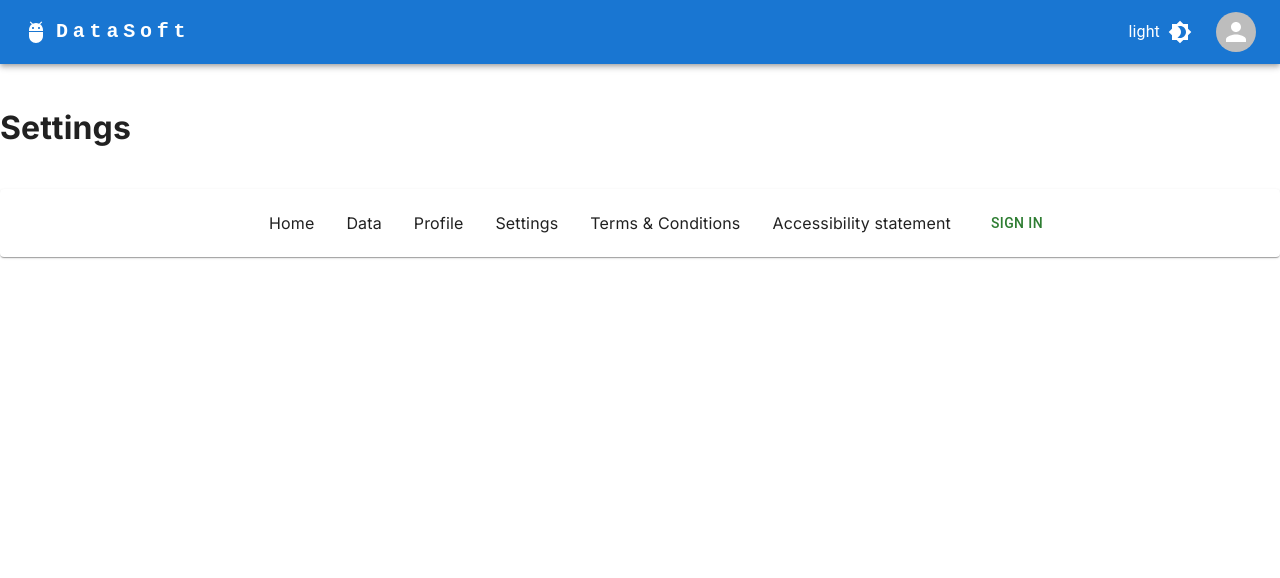
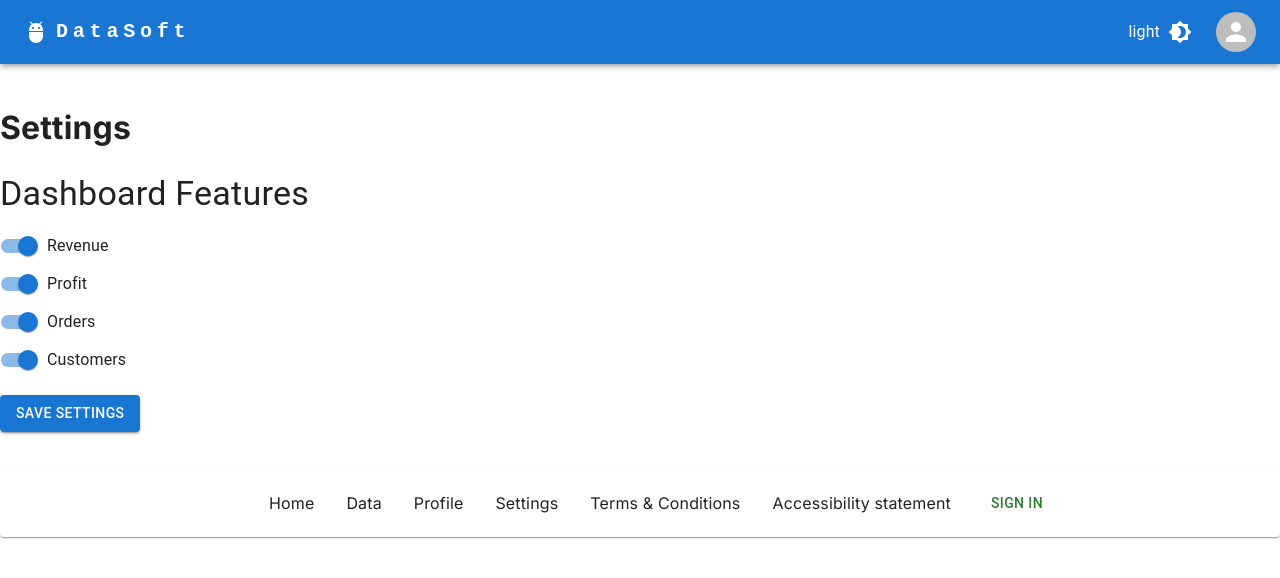
Before and after one commit to DuyNguyenOnTheMic/my_next_mui_app, a Next.js app: page /dashboard/settings in a window 1280 px wide. Shown: the top 578 px of the page. Built offline with nearby package versions, Linux system fonts and the light colour scheme; no server answers.

Commit message:
Add settings page to complete the app

```diff
--- a/src/app/dashboard/settings/page.tsx
+++ b/src/app/dashboard/settings/page.tsx
@@ -1,3 +1,82 @@
+'use client'
+
+import Box from '@mui/material/Box'
+import Button from '@mui/material/Button'
+import FormControl from '@mui/material/FormControl'
+import FormControlLabel from '@mui/material/FormControlLabel'
+import FormGroup from '@mui/material/FormGroup'
+import Grid from '@mui/material/Grid'
+import Switch from '@mui/material/Switch'
+import Typography from '@mui/material/Typography'
+import { Fragment, useState } from 'react'
+
 export default function Settings() {
-  return <h1>Settings</h1>
+  const [showRevenue, setShowRevenue] = useState(true)
+  const [showProfit, setShowProfit] = useState(true)
+  const [showOrders, setShowOrders] = useState(true)
+  const [showCustomers, setShowCustomers] = useState(true)
+
+  const handleShowRevenueChange = (event: React.ChangeEvent<HTMLInputElement>) => {
+    setShowRevenue(event.target.checked)
+  }
+
+  const handleShowProfitChange = (event: React.ChangeEvent<HTMLInputElement>) => {
+    setShowProfit(event.target.checked)
+  }
+
+  const handleShowOrdersChange = (event: React.ChangeEvent<HTMLInputElement>) => {
+    setShowOrders(event.target.checked)
+  }
+
+  const handleShowCustomersChange = (event: React.ChangeEvent<HTMLInputElement>) => {
+    setShowCustomers(event.target.checked)
+  }
+
+  const handleSubmit = (event: React.FormEvent<HTMLFormElement>) => {
+    event.preventDefault()
+
+    // TODO: handle form submission
+  }
+
+  return (
+    <Fragment>
+      <h1>Settings</h1>
+      <Box>
+        <Typography variant='h4' gutterBottom>
+          Dashboard Features
+        </Typography>
+        <form onSubmit={handleSubmit}>
+          <Grid container spacing={2}>
+            <Grid item xs={12}>
+              <FormControl component='fieldset'>
+                <FormGroup>
+                  <FormControlLabel
+                    control={<Switch checked={showRevenue} onChange={handleShowRevenueChange} />}
+                    label='Revenue'
+                  />
+                  <FormControlLabel
+                    control={<Switch checked={showProfit} onChange={handleShowProfitChange} />}
+                    label='Profit'
+                  />
+                  <FormControlLabel
+                    control={<Switch checked={showOrders} onChange={handleShowOrdersChange} />}
+                    label='Orders'
+                  />
+                  <FormControlLabel
+                    control={<Switch checked={showCustomers} onChange={handleShowCustomersChange} />}
+                    label='Customers'
+                  />
+                </FormGroup>
+              </FormControl>
+            </Grid>
+            <Grid item xs={12}>
+              <Button type='submit' variant='contained' color='primary'>
+                Save Settings
+              </Button>
+            </Grid>
+          </Grid>
+        </form>
+      </Box>
+    </Fragment>
+  )
 }
```
